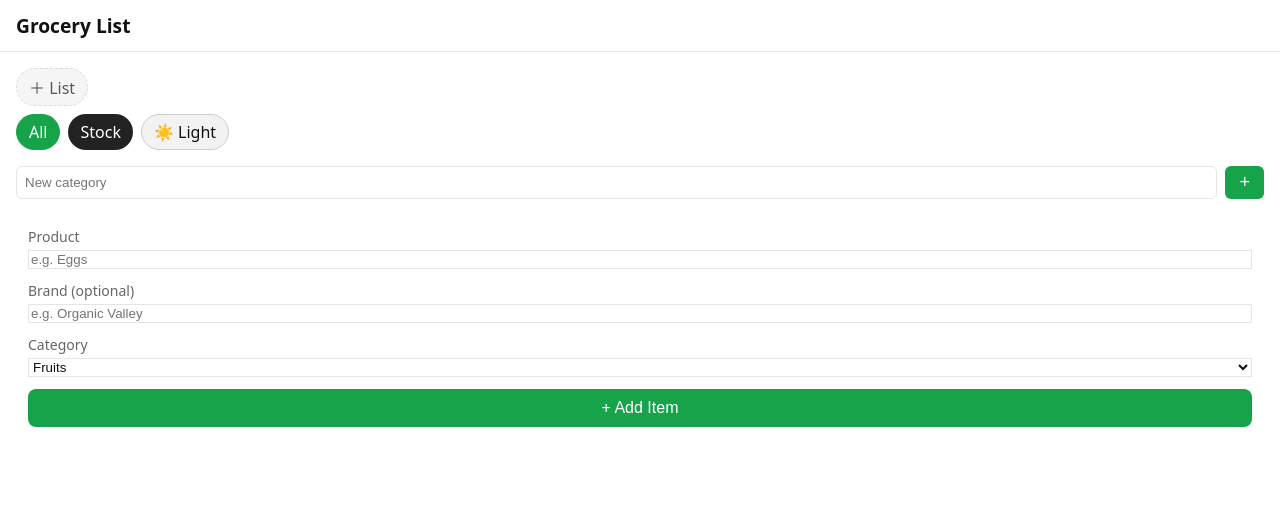
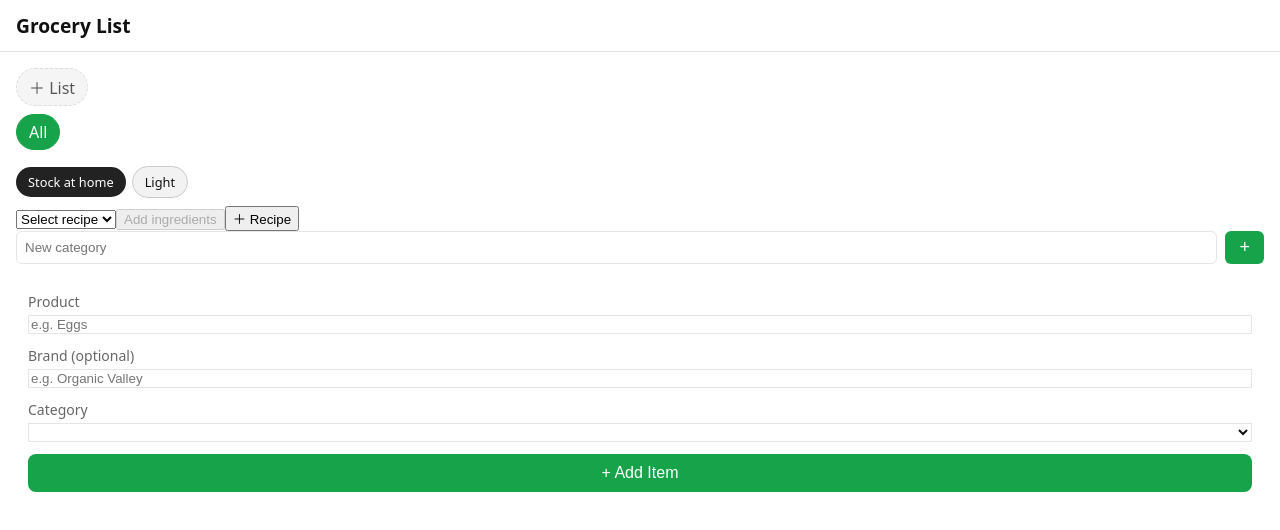
Before and after one commit to EstefaniaYepiz/Grocery-shopping-list, a React (Vite) app in the folder grocery-app/: page / in a window 1280 px wide. Shown: the top 530 px of the page. Built offline with nearby package versions, Linux system fonts and the light colour scheme.

Commit message:
More breaking down appjsx into smaller components, start of new idea: adding recipes to autofill the shopping list (?)

```diff
--- a/grocery-app/src/App.jsx
+++ b/grocery-app/src/App.jsx
@@ -1,13 +1,17 @@
 import { useState, useEffect } from "react";
 import Header from "./components/Header";
 import ListsBar from "./components/ListsBar";
-import CategoriesBar from "./components/CategoriesBar";
+import CategoryManager from "./components/CategoryManager";
+import AddItemForm from "./components/AddItemForm";
+import ItemsList from "./components/ItemsList";
+import AddCategoryForm from "./components/AddCategoryForm";
+import RecipePicker from "./components/RecipePicker";
 
 function App() {
 	const [product, setProduct] = useState("");
 	const [brand, setBrand] = useState("");
 	const [category, setCategory] = useState("Fruits");
-
+	const [recipes, setRecipes] = useState([]);
 	const [lists, setLists] = useState([]);
 	const [activeListId, setActiveListId] = useState(null);
 	const [newCategory, setNewCategory] = useState("");
@@ -18,10 +22,6 @@ function App() {
 	const items = activeList?.items || [];
 	const categories = activeList?.categories || ["All"];
 	const activeCategory = activeList?.activeCategory || "All";
-	const listNames = lists.map((list) => ({
-		id: list.id,
-		name: list.name,
-	}));
 	const [editingListId, setEditingListId] = useState(null);
 	const [listNameInput, setListNameInput] = useState("");
 	const getInitialTheme = () => {
@@ -32,7 +32,6 @@ function App() {
 			? "dark"
 			: "light";
 	};
-
 	const [theme, setTheme] = useState(getInitialTheme);
 	const toggleTheme = () => {
 		setTheme((prev) => (prev === "dark" ? "light" : "dark"));
@@ -69,6 +68,9 @@ function App() {
 			if (parsed.showStock !== undefined) {
 				setShowStock(parsed.showStock);
 			}
+			if (parsed.recipes) {
+				setRecipes(parsed.recipes);
+			}
 		}
 		setHasLoaded(true);
 	}, []);
@@ -79,10 +81,11 @@ function App() {
 			lists,
 			activeListId,
 			showStock,
+			recipes,
 		};
 
 		localStorage.setItem("groceryAppData", JSON.stringify(dataToSave));
-	}, [lists, activeListId, showStock, hasLoaded]);
+	}, [lists, activeListId, showStock, hasLoaded, recipes]);
 
 	function addItem() {
 		if (!product.trim()) return;
@@ -168,10 +171,6 @@ function App() {
 			activeCategory:
 				list.activeCategory === categoryToRemove ? "All" : list.activeCategory,
 		}));
-
-		if (activeCategory === categoryToRemove) {
-			setActiveCategory("All");
-		}
 	}
 	function toggleInCart(id) {
 		const updatedItems = items.map((item) =>
@@ -262,6 +261,24 @@ function App() {
 		media.addEventListener("change", handler);
 		return () => media.removeEventListener("change", handler);
 	}, []);
+	function addRecipeToList(recipe) {
+		updateActiveList((list) => {
+			const newItems = recipe.ingredients.map((ing) => ({
+				id: Date.now() + Math.random(),
+				product: ing.product,
+				brand: "",
+				category: ing.category || "Other",
+				quantity: ing.quantity || 1,
+				stock: 0,
+				inCart: false,
+			}));
+
+			return {
+				...list,
+				items: [...list.items, ...newItems],
+			};
+		});
+	}
 
 	return (
 		<div className={`app ${theme === "dark" ? "dark" : ""}`}>
@@ -282,7 +299,7 @@ function App() {
 						setListNameInput={setListNameInput}
 					/>
 
-					<CategoriesBar
+					<CategoryManager
 						categories={categories}
 						activeCategory={activeCategory}
 						onSelectCategory={(cat) =>
@@ -298,142 +315,39 @@ function App() {
 						onToggleTheme={toggleTheme}
 					/>
 				</div>
-				<div className="add-category">
-					<input
-						type="text"
-						placeholder="New category"
-						value={newCategory}
-						onChange={(e) => setNewCategory(e.target.value)}
+				<RecipePicker
+					recipes={recipes}
+					onAddRecipe={addRecipeToList}
+					onCreateRecipe={() => setShowRecipeCreator(true)}
+				/>
+				<AddCategoryForm
+					value={newCategory}
+					onChange={setNewCategory}
+					onAdd={addCategory}
+				/>
+				<div className="content">
+					<AddItemForm
+						product={product}
+						setProduct={setProduct}
+						brand={brand}
+						setBrand={setBrand}
+						category={category}
+						setCategory={setCategory}
+						categories={categories}
+						onAddItem={addItem}
 					/>
-
-					<button onClick={addCategory}>+</button>
-				</div>
-				<div className="content">
-					<div className="add-item">
-						<div className="field">
-							<label>Product</label>
-							<input
-								type="text"
-								placeholder="e.g. Eggs"
-								value={product}
-								onChange={(e) => setProduct(e.target.value)}
-							/>
-						</div>
-
-						<div className="field">
-							<label>Brand (optional)</label>
-							<input
-								type="text"
-								placeholder="e.g. Organic Valley"
-								value={brand}
-								onChange={(e) => setBrand(e.target.value)}
-							/>
-						</div>
-
-						<div className="field">
-							<label>Category</label>
-							<select
-								value={category}
-								onChange={(e) => setCategory(e.target.value)}
-							>
-								<option>Fruits</option>
-								<option>Vegetables</option>
-								<option>Dairy</option>
-								<option>Snacks</option>
-							</select>
-						</div>
-
-						<button className="add-button" onClick={addItem}>
-							+ Add Item
-						</button>
-					</div>
-					<div className="items">
-						{notInCartItems.map((item) => (
-							<div
-								className={`item ${item.inCart ? "in-cart" : ""}`}
-								key={item.id}
-							>
-								<input
-									type="checkbox"
-									checked={item.inCart}
-									onChange={() => toggleInCart(item.id)}
-								/>
-
-								<div className="item-info">
-									<strong>{item.product}</strong>
-									{item.brand && <span className="brand">{item.brand}</span>}
-								</div>
-
-								<div className="item-actions">
-									{showStock && (
-										<div className="quantity stock">
-											<span className="label">Home</span>
-											<button onClick={() => decreaseStock(item.id)}>-</button>
-											<span>{item.stock || 0}</span>
-											<button onClick={() => increaseStock(item.id)}>+</button>
-										</div>
-									)}
-									<div className="quantity">
-										<button onClick={() => decreaseQuantity(item.id)}>-</button>
-										<span>{item.quantity}</span>
-										<button onClick={() => increaseQuantity(item.id)}>+</button>
-									</div>
-
-									<button
-										className="remove"
-										onClick={() => removeItem(item.id)}
-									>
-										✕
-									</button>
-								</div>
-							</div>
-						))}
-
-						{inCartItems.length > 0 && (
-							<>
-								<div className="clear-cart">
-									<button onClick={clearInCartItems}>
-										Clear in-cart items
-									</button>
-								</div>
-
-								<div className="divider">In cart</div>
-							</>
-						)}
-
-						{inCartItems.map((item) => (
-							<div
-								className={`item ${item.inCart ? "in-cart" : ""}`}
-								key={item.id}
-							>
-								<input
-									type="checkbox"
-									checked={item.inCart}
-									onChange={() => toggleInCart(item.id)}
-								/>
-
-								<div className="item-info">
-									<strong>{item.product}</strong>
-									{item.brand && <span className="brand">{item.brand}</span>}
-								</div>
-
-								<div className="item-actions">
-									<div className="quantity">
-										<button onClick={() => decreaseQuantity(item.id)}>-</button>
-										<span>{item.quantity}</span>
-										<button onClick={() => increaseQuantity(item.id)}>+</button>
-									</div>
-
-									<button
-										className="remove"
-										onClick={() => removeItem(item.id)}
-									>
-										✕
-									</button>
-								</div>
-							</div>
-						))}
-					</div>
+					<ItemsList
+						notInCartItems={notInCartItems}
+						inCartItems={inCartItems}
+						showStock={showStock}
+						onToggleInCart={toggleInCart}
+						onIncreaseQty={increaseQuantity}
+						onDecreaseQty={decreaseQuantity}
+						onRemoveItem={removeItem}
+						onIncreaseStock={increaseStock}
+						onDecreaseStock={decreaseStock}
+						onClearInCart={clearInCartItems}
+					/>
 				</div>
 			</main>
 		</div>
--- /dev/null
+++ b/grocery-app/src/components/AddCategoryForm.jsx
@@ -0,0 +1,15 @@
+function AddCategoryForm({ value, onChange, onAdd }) {
+	return (
+		<div className="add-category">
+			<input
+				type="text"
+				placeholder="New category"
+				value={value}
+				onChange={(e) => onChange(e.target.value)}
+			/>
+			<button onClick={onAdd}>+</button>
+		</div>
+	);
+}
+
+export default AddCategoryForm;
--- /dev/null
+++ b/grocery-app/src/components/AddItemForm.jsx
@@ -0,0 +1,51 @@
+function AddItemForm({
+	product,
+	setProduct,
+	brand,
+	setBrand,
+	category,
+	setCategory,
+	categories,
+	onAddItem,
+}) {
+	return (
+		<div className="add-item">
+			<div className="field">
+				<label>Product</label>
+				<input
+					type="text"
+					placeholder="e.g. Eggs"
+					value={product}
+					onChange={(e) => setProduct(e.target.value)}
+				/>
+			</div>
+
+			<div className="field">
+				<label>Brand (optional)</label>
+				<input
+					type="text"
+					placeholder="e.g. Organic Valley"
+					value={brand}
+					onChange={(e) => setBrand(e.target.value)}
+				/>
+			</div>
+
+			<div className="field">
+				<label>Category</label>
+				<select value={category} onChange={(e) => setCategory(e.target.value)}>
+					{categories
+						.filter((c) => c !== "All")
+						.map((cat) => (
+							<option key={cat}>{cat}</option>
+						))}
+				</select>
+			</div>
+
+			<button className="add-button" onClick={onAddItem}>
+				+ Add Item
+			</button>
+		</div>
+	);
+}
+
+export default AddItemForm;
--- /dev/null
+++ b/grocery-app/src/components/CategoryManager.jsx
@@ -0,0 +1,56 @@
+function CategoryManager({
+	categories,
+	activeCategory,
+	onSelectCategory,
+	onRemoveCategory,
+	showStock,
+	onToggleStock,
+	theme,
+	onToggleTheme,
+}) {
+	return (
+		<>
+			<div className="categories">
+				{categories.map((cat) => (
+					<div
+						key={cat}
+						className={`category ${activeCategory === cat ? "active" : ""}`}
+						onClick={() => onSelectCategory(cat)}
+					>
+						<span>{cat}</span>
+
+						{cat !== "All" && (
+							<button
+								className="delete-category"
+								onClick={(e) => {
+									e.stopPropagation();
+									onRemoveCategory(cat);
+								}}
+							>
+								✕
+							</button>
+						)}
+					</div>
+				))}
+			</div>
+
+			<div className="toggle">
+				<div
+					className={`category pill-toggle ${showStock ? "active" : ""}`}
+					onClick={onToggleStock}
+				>
+					Stock at home
+				</div>
+
+				<div
+					className={`category pill-toggle ${theme === "dark" ? "active" : ""}`}
+					onClick={onToggleTheme}
+				>
+					{theme === "dark" ? "Dark" : "Light"}
+				</div>
+			</div>
+		</>
+	);
+}
+
+export default CategoryManager;
--- /dev/null
+++ b/grocery-app/src/components/ItemsList.jsx
@@ -0,0 +1,91 @@
+function ItemsList({
+	notInCartItems,
+	inCartItems,
+	showStock,
+	onToggleInCart,
+	onIncreaseQty,
+	onDecreaseQty,
+	onRemoveItem,
+	onIncreaseStock,
+	onDecreaseStock,
+	onClearInCart,
+}) {
+	return (
+		<div className="items">
+			{notInCartItems.map((item) => (
+				<div key={item.id} className={`item ${item.inCart ? "in-cart" : ""}`}>
+					<input
+						type="checkbox"
+						checked={item.inCart}
+						onChange={() => onToggleInCart(item.id)}
+					/>
+
+					<div className="item-info">
+						<strong>{item.product}</strong>
+						{item.brand && <span className="brand">{item.brand}</span>}
+					</div>
+
+					<div className="item-actions">
+						{showStock && (
+							<div className="quantity stock">
+								<span className="label">Home</span>
+								<button onClick={() => onDecreaseStock(item.id)}>-</button>
+								<span>{item.stock || 0}</span>
+								<button onClick={() => onIncreaseStock(item.id)}>+</button>
+							</div>
+						)}
+
+						<div className="quantity">
+							<button onClick={() => onDecreaseQty(item.id)}>-</button>
+							<span>{item.quantity}</span>
+							<button onClick={() => onIncreaseQty(item.id)}>+</button>
+						</div>
+
+						<button className="remove" onClick={() => onRemoveItem(item.id)}>
+							✕
+						</button>
+					</div>
+				</div>
+			))}
+
+			{inCartItems.length > 0 && (
+				<>
+					<div className="clear-cart">
+						<button onClick={onClearInCart}>Clear in-cart items</button>
+					</div>
+
+					<div className="divider">In cart</div>
+				</>
+			)}
+
+			{inCartItems.map((item) => (
+				<div key={item.id} className={`item in-cart`}>
+					<input
+						type="checkbox"
+						checked={item.inCart}
+						onChange={() => onToggleInCart(item.id)}
+					/>
+
+					<div className="item-info">
+						<strong>{item.product}</strong>
+						{item.brand && <span className="brand">{item.brand}</span>}
+					</div>
+
+					<div className="item-actions">
+						<div className="quantity">
+							<button onClick={() => onDecreaseQty(item.id)}>-</button>
+							<span>{item.quantity}</span>
+							<button onClick={() => onIncreaseQty(item.id)}>+</button>
+						</div>
+
+						<button className="remove" onClick={() => onRemoveItem(item.id)}>
+							✕
+						</button>
+					</div>
+				</div>
+			))}
+		</div>
+	);
+}
+
+export default ItemsList;
--- /dev/null
+++ b/grocery-app/src/components/RecipePicker.jsx
@@ -0,0 +1,32 @@
+import { useState, useEffect } from "react";
+function RecipePicker({ recipes, onAddRecipe, onCreateRecipe }) {
+	const [selectedId, setSelectedId] = useState("");
+
+	const selectedRecipe = recipes.find((r) => r.id === selectedId);
+
+	return (
+		<div className="recipe-picker">
+			<select
+				value={selectedId}
+				onChange={(e) => setSelectedId(e.target.value)}
+			>
+				<option value="">Select recipe</option>
+				{recipes.map((recipe) => (
+					<option key={recipe.id} value={recipe.id}>
+						{recipe.name}
+					</option>
+				))}
+			</select>
+
+			<button
+				disabled={!selectedRecipe}
+				onClick={() => onAddRecipe(selectedRecipe)}
+			>
+				Add ingredients
+			</button>
+
+			<button onClick={onCreateRecipe}>＋ Recipe</button>
+		</div>
+	);
+}
+export default RecipePicker;
```
Also changed, not shown: grocery-app/src/components/ListsSidebar.jsx (deleted, +0 -62 lines).
